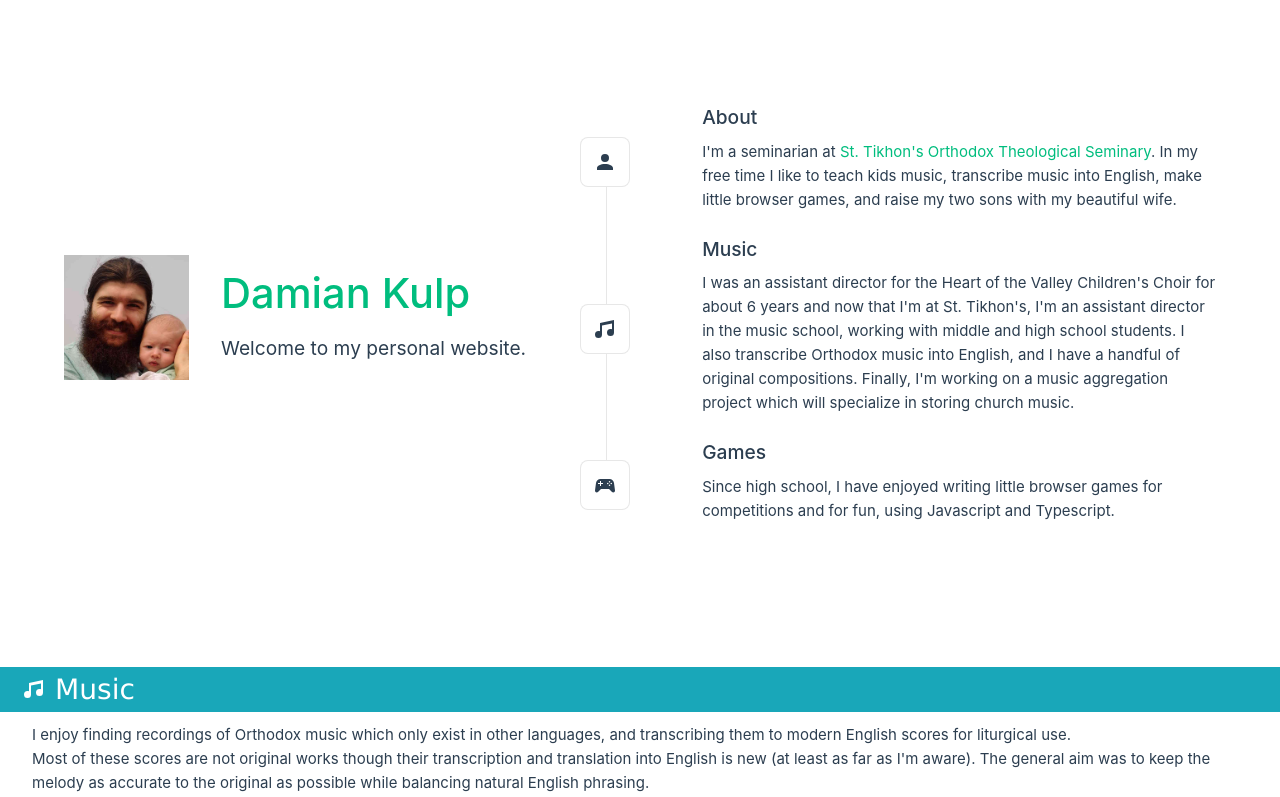
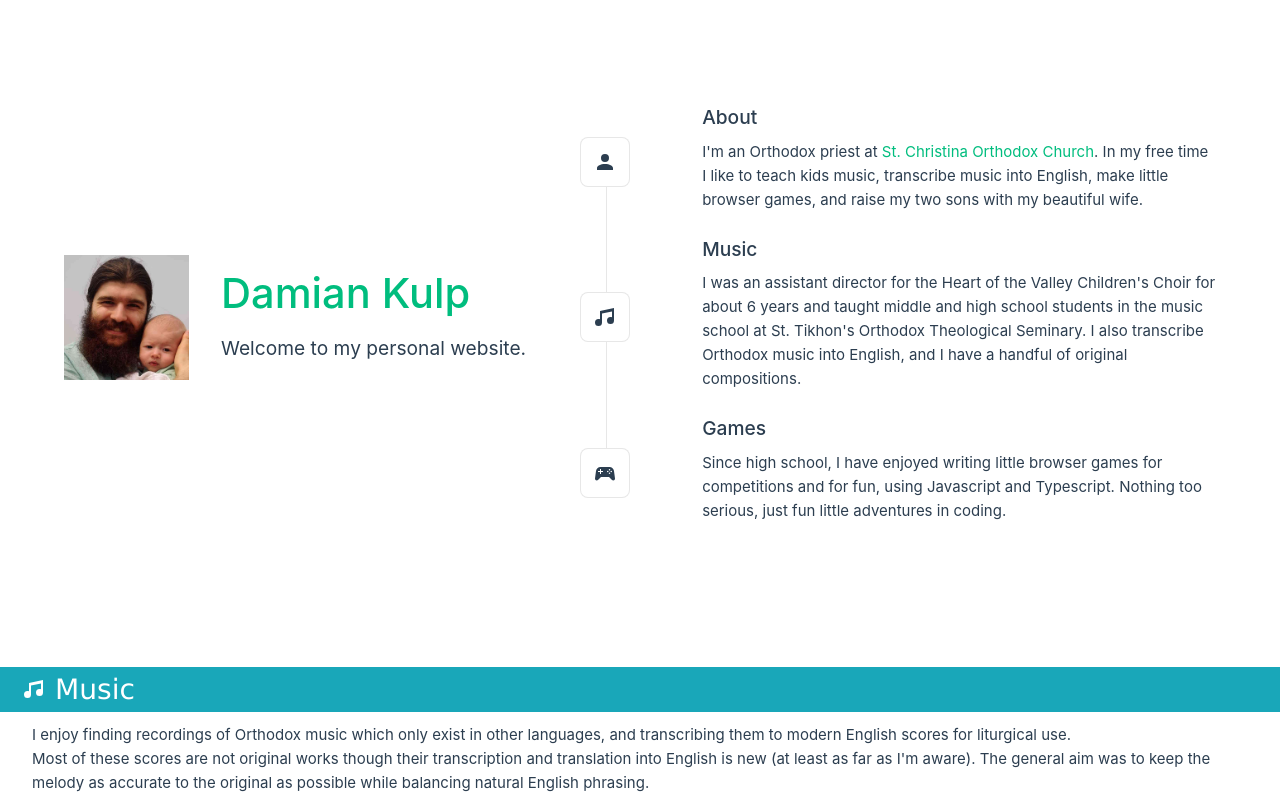
Before and after one commit to dlkulp/dlkulp.github.io, a Vue app: page / in a window 1280 px wide. Shown: the top 797 px of the page. Built offline with nearby package versions, Linux system fonts and the light colour scheme.

Commit message:
update about section

```diff
--- a/src/components/Overview.vue
+++ b/src/components/Overview.vue
@@ -22,7 +22,7 @@ import GameIcon from "./icons/IconGame.vue";
 						<AccountIcon />
 					</template>
 					<template #heading>About</template>
-					I'm a seminarian at <a href="https://stots.edu" target="_blank" rel="noopener">St. Tikhon's Orthodox Theological Seminary</a>.
+					I'm an Orthodox priest at <a href="https://stchrisitinaorthodox.org" target="_blank" rel="noopener">St. Christina Orthodox Church</a>.
 					In my free time I like to teach kids music, transcribe music into English, make little browser games, and raise my two sons with my beautiful wife.
 				</OverviewItem>
 
@@ -31,9 +31,8 @@ import GameIcon from "./icons/IconGame.vue";
 						<MusicIcon />
 					</template>
 					<template #heading>Music</template>
-					I was an assistant director for the Heart of the Valley Children's Choir for about 6 years and now that I'm at St. Tikhon's, I'm an assistant director in the music school, working with middle and high school students.
+					I was an assistant director for the Heart of the Valley Children's Choir for about 6 years and taught middle and high school students in the music school at St. Tikhon's Orthodox Theological Seminary.
 					I also transcribe Orthodox music into English, and I have a handful of original compositions.
-					Finally, I'm working on a music aggregation project which will specialize in storing church music.
 				</OverviewItem>
 
 				<OverviewItem>
@@ -41,7 +40,7 @@ import GameIcon from "./icons/IconGame.vue";
 						<GameIcon />
 					</template>
 					<template #heading>Games</template>
-					Since high school, I have enjoyed writing little browser games for competitions and for fun, using Javascript and Typescript.
+					Since high school, I have enjoyed writing little browser games for competitions and for fun, using Javascript and Typescript. Nothing too serious, just fun little adventures in coding.
 				</OverviewItem>
 			</article>
 		</div>
```
